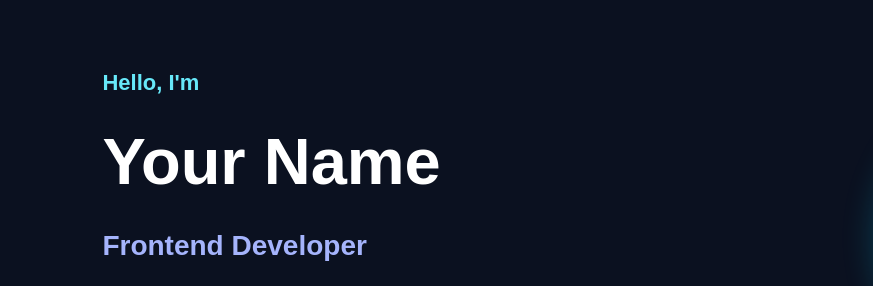
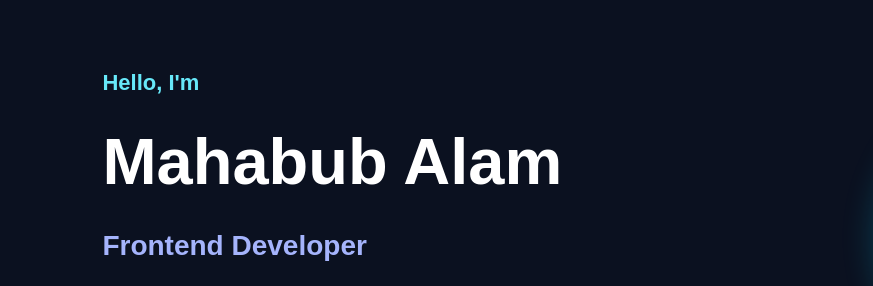
Before and after one commit to mahabubalam174876/Portfolio, a plain HTML site: page index.html in a window 1280 px wide. Shown: the part 178-464 px from the top of the page, 0-873 px from the left. Drawn offline with Linux system fonts and the light colour scheme; grey boxes are pictures that could not be loaded.

Commit message:
added name

```diff
--- a/index.html
+++ b/index.html
@@ -271,7 +271,7 @@
   <section class="hero" id="home">
     <div class="hero-text">
       <h3>Hello, I'm</h3>
-      <h1>Your Name</h1>
+      <h1>Mahabub Alam</h1>
       <h2>Frontend Developer</h2>
 
       <p>
```
